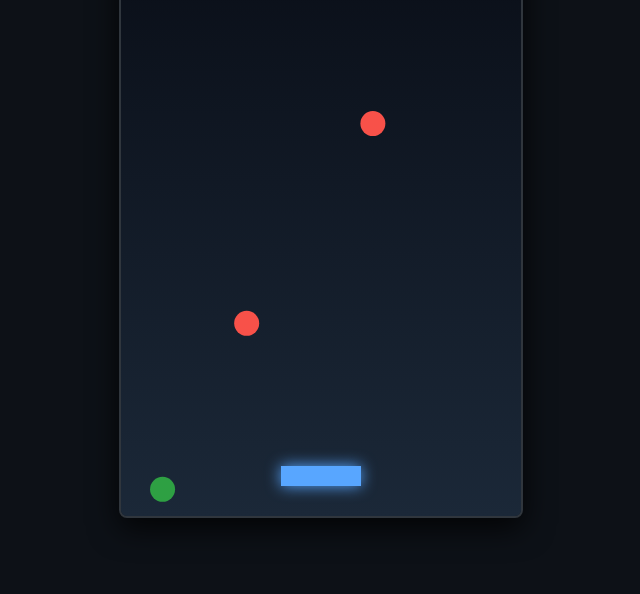
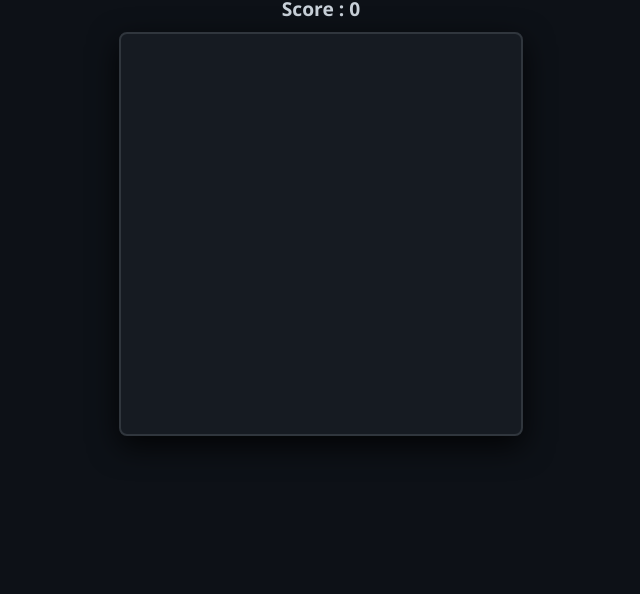
Before and after one commit to tsiresenah-alt/Travail-en-ligne-, a plain HTML site: page index.html in a window 1280 px wide. Shown: the part 206-800 px from the top of the page, without its empty margins (319-959 px from the left). Drawn offline with Linux system fonts and the light colour scheme.

Commit message:
Rename game to 'Retro Snake' and update layout

```diff
--- a/index.html
+++ b/index.html
@@ -3,7 +3,7 @@
 <head>
     <meta charset="UTF-8">
     <meta name="viewport" content="width=device-width, initial-scale=1.0">
-    <title>Cyber Catch - Mini Jeu GitHub Pages</title>
+    <title>Retro Snake - GitHub Pages</title>
     <style>
         * {
             box-sizing: border-box;
@@ -28,229 +28,127 @@
             color: #58a6ff;
             text-shadow: 0 0 10px rgba(88, 166, 255, 0.4);
         }
-        #game-container {
-            position: relative;
-            box-shadow: 0 10px 30px rgba(0, 0, 0, 0.8);
+        #score {
+            font-size: 1.2rem;
+            margin-bottom: 10px;
+            font-weight: bold;
+        }
+        canvas {
+            background: #161b22;
             border: 2px solid #30363d;
             border-radius: 8px;
-            overflow: hidden;
-            background: #161b22;
-        }
-        canvas {
+            box-shadow: 0 10px 30px rgba(0, 0, 0, 0.8);
             display: block;
-            background: linear-gradient(to bottom, #090d16, #1b2838);
         }
         .controls {
-            display: flex;
-            gap: 20px;
+            display: grid;
+            grid-template-columns: repeat(3, 70px);
+            gap: 10px;
             margin-top: 15px;
         }
         .btn-control {
             background: #21262d;
             color: #c9d1d9;
             border: 1px solid #30363d;
-            padding: 15px 30px;
+            padding: 15px;
             font-size: 1.2rem;
             font-weight: bold;
             border-radius: 6px;
             cursor: pointer;
-            transition: background 0.2s, transform 0.1s;
+            text-align: center;
         }
         .btn-control:active {
             background: #30363d;
-            transform: scale(0.95);
         }
+        .btn-up { grid-column: 2; }
+        .btn-left { grid-column: 1; }
+        .btn-down { grid-column: 2; }
+        .btn-right { grid-column: 3; }
+
         @media (min-width: 768px) {
             .controls {
-                display: none; /* Masqué sur PC, utilisation du clavier */
+                display: none; /* Masqué sur PC (utilisation des flèches du clavier) */
             }
         }
     </style>
 </head>
 <body>
 
-    <h1>⚡ CYBER CATCH</h1>
+    <h1>🐍 RETRO SNAKE</h1>
+    <div id="score">Score : 0</div>
 
-    <div id="game-container">
-        <canvas id="gameCanvas" width="400" height="600"></canvas>
-    </div>
+    <canvas id="gameCanvas" width="400" height="400"></canvas>
 
     <div class="controls">
-        <button class="btn-control" id="leftBtn">◀</button>
-        <button class="btn-control" id="rightBtn">▶</button>
+        <button class="btn-control btn-up" id="upBtn">⬆️</button>
+        <button class="btn-control btn-left" id="leftBtn">⬅️</button>
+        <button class="btn-control btn-down" id="downBtn">⬇️</button>
+        <button class="btn-control btn-right" id="rightBtn">➡️</button>
     </div>
 
     <script>
         const canvas = document.getElementById("gameCanvas");
         const ctx = canvas.getContext("2d");
+        const scoreEl = document.getElementById("score");
 
-        // Paramètres du jeu
+        const gridSize = 20;
+        const tileCount = canvas.width / gridSize;
+
+        let snake = [
+            { x: 10, y: 10 },
+            { x: 9, y: 10 },
+            { x: 8, y: 10 }
+        ];
+        let food = { x: 5, y: 5 };
+        let dx = 1;
+        let dy = 0;
         let score = 0;
-        let lives = 3;
+        let changingDirection = false;
         let isGameOver = false;
 
-        // Joueur (Collecteur)
-        const player = {
-            x: canvas.width / 2 - 40,
-            y: canvas.height - 50,
-            width: 80,
-            height: 20,
-            speed: 8,
-            dx: 0
-        };
+        // Écouteur clavier PC
+        window.addEventListener("keydown", changeDirection);
 
-        // Objets (Items à attraper ou éviter)
-        let items = [];
-        let spawnTimer = 0;
+        function changeDirection(event) {
+            if (changingDirection) return;
+            const keyPressed = event.keyCode;
+            const LEFT = 37, UP = 38, RIGHT = 39, DOWN = 40;
+            const A = 65, W = 87, D = 68, S = 83;
 
-        // Commandes Clavier
-        const keys = {};
-        window.addEventListener("keydown", (e) => keys[e.code] = true);
-        window.addEventListener("keyup", (e) => keys[e.code] = false);
-
-        // Commandes Tactiles / Boutons
-        const leftBtn = document.getElementById("leftBtn");
-        const rightBtn = document.getElementById("rightBtn");
-
-        leftBtn.addEventListener("touchstart", () => player.dx = -player.speed);
-        leftBtn.addEventListener("touchend", () => player.dx = 0);
-        rightBtn.addEventListener("touchstart", () => player.dx = player.speed);
-        rightBtn.addEventListener("touchend", () => player.dx = 0);
-
-        leftBtn.addEventListener("mousedown", () => player.dx = -player.speed);
-        leftBtn.addEventListener("mouseup", () => player.dx = 0);
-        rightBtn.addEventListener("mousedown", () => player.dx = player.speed);
-        rightBtn.addEventListener("mouseup", () => player.dx = 0);
-
-        function spawnItem() {
-            const types = ['good', 'good', 'bad']; // Plus de chances d'avoir des bons items
-            const type = types[Math.floor(Math.random() * types.length)];
-            items.push({
-                x: Math.random() * (canvas.width - 30),
-                y: -30,
-                size: 25,
-                speed: 3 + Math.random() * 3,
-                type: type
-            });
+            if ((keyPressed === LEFT || keyPressed === A) && dx === 0) { dx = -1; dy = 0; changingDirection = true; }
+            if ((keyPressed === UP || keyPressed === W) && dy === 0) { dx = 0; dy = -1; changingDirection = true; }
+            if ((keyPressed === RIGHT || keyPressed === D) && dx === 0) { dx = 1; dy = 0; changingDirection = true; }
+            if ((keyPressed === DOWN || keyPressed === S) && dy === 0) { dx = 0; dy = 1; changingDirection = true; }
         }
 
-        function update() {
-            if (isGameOver) return;
+        // Boutons tactiles mobile
+        document.getElementById("upBtn").addEventListener("click", () => { if (dy === 0) { dx = 0; dy = -1; } });
+        document.getElementById("leftBtn").addEventListener("click", () => { if (dx === 0) { dx = -1; dy = 0; } });
+        document.getElementById("rightBtn").addEventListener("click", () => { if (dx === 0) { dx = 1; dy = 0; } });
+        document.getElementById("downBtn").addEventListener("click", () => { if (dy === 0) { dx = 0; dy = 1; } });
 
-            // Gestion Mouvement Clavier PC
-            if (keys["ArrowLeft"] || keys["KeyA"]) {
-                player.x -= player.speed;
-            } else if (keys["ArrowRight"] || keys["KeyD"]) {
-                player.x += player.speed;
-            } else {
-                player.x += player.dx;
+        function main() {
+            if (hasGameEnded()) {
+                isGameOver = true;
+                drawGameOver();
+                return;
             }
 
-            // Limites du canvas
-            if (player.x < 0) player.x = 0;
-            if (player.x + player.width > canvas.width) player.x = canvas.width - player.width;
-
-            // Apparition d'objets
-            spawnTimer++;
-            if (spawnTimer > 40) {
-                spawnItem();
-                spawnTimer = 0;
-            }
-
-            // Mise à jour des items
-            for (let i = items.length - 1; i >= 0; i--) {
-                items[i].y += items[i].speed;
-
-                // Collision avec le joueur
-                if (
-                    items[i].x < player.x + player.width &&
-                    items[i].x + items[i].size > player.x &&
-                    items[i].y < player.y + player.height &&
-                    items[i].y + items[i].size > player.y
-                ) {
-                    if (items[i].type === 'good') {
-                        score += 10;
-                    } else {
-                        lives--;
-                        if (lives <= 0) {
-                            isGameOver = true;
-                        }
-                    }
-                    items.splice(i, 1);
-                    continue;
-                }
-
-                // Supprimer si l'item sort de l'écran
-                if (items[i].y > canvas.height) {
-                    if (items[i].type === 'good') {
-                        lives--; // Perdre une vie si on rate un bon item
-                        if (lives <= 0) isGameOver = true;
-                    }
-                    items.splice(i, 1);
-                }
-            }
+            changingDirection = false;
+            setTimeout(() => {
+                clearCanvas();
+                drawFood();
+                moveSnake();
+                drawSnake();
+                main();
+            }, 100); // Vitesse du serpent (en millisecondes)
         }
 
-        function draw() {
-            // Effacer l'écran
-            ctx.clearRect(0, 0, canvas.width, canvas.height);
-
-            // Dessiner le joueur
-            ctx.fillStyle = "#58a6ff";
-            ctx.shadowBlur = 15;
-            ctx.shadowColor = "#58a6ff";
-            ctx.fillRect(player.x, player.y, player.width, player.height);
-            ctx.shadowBlur = 0; // Reset ombre
-
-            // Dessiner les items
-            items.forEach(item => {
-                ctx.fillStyle = item.type === 'good' ? "#2ea043" : "#f85149";
-                ctx.beginPath();
-                ctx.arc(item.x + item.size / 2, item.y + item.size / 2, item.size / 2, 0, Math.PI * 2);
-                ctx.fill();
-            });
-
-            // Afficher Score et Vies
-            ctx.fillStyle = "#c9d1d9";
-            ctx.font = "16px sans-serif";
-            ctx.fillText(`Score: ${score}`, 20, 30);
-            ctx.fillText(`Vies: ${'❤️'.repeat(lives)}`, canvas.width - 110, 30);
-
-            // Écran de Game Over
-            if (isGameOver) {
-                ctx.fillStyle = "rgba(13, 17, 23, 0.85)";
-                ctx.fillRect(0, 0, canvas.width, canvas.height);
-
-                ctx.fillStyle = "#f85149";
-                ctx.font = "bold 28px sans-serif";
-                ctx.textAlign = "center";
-                ctx.fillText("GAME OVER", canvas.width / 2, canvas.height / 2 - 20);
-
-                ctx.fillStyle = "#c9d1d9";
-                ctx.font = "16px sans-serif";
-                ctx.fillText(`Score final : ${score}`, canvas.width / 2, canvas.height / 2 + 20);
-                ctx.fillText("Cliquez pour rejouer", canvas.width / 2, canvas.height / 2 + 60);
-                ctx.textAlign = "left";
-            }
+        function clearCanvas() {
+            ctx.fillStyle = "#161b22";
+            ctx.fillRect(0, 0, canvas.width, canvas.height);
         }
 
-        function loop() {
-            update();
-            draw();
-            requestAnimationFrame(loop);
-        }
-
-        // Relancer la partie au clic en cas de Game Over
-        canvas.addEventListener("click", () => {
-            if (isGameOver) {
-                score = 0;
-                lives = 3;
-                items = [];
-                isGameOver = false;
-            }
-        });
-
-        loop();
-    </script>
-</body>
-</html>
+        function drawSnake() {
+            snake.forEach((part, index) => {
+                ctx.fillStyle
```
